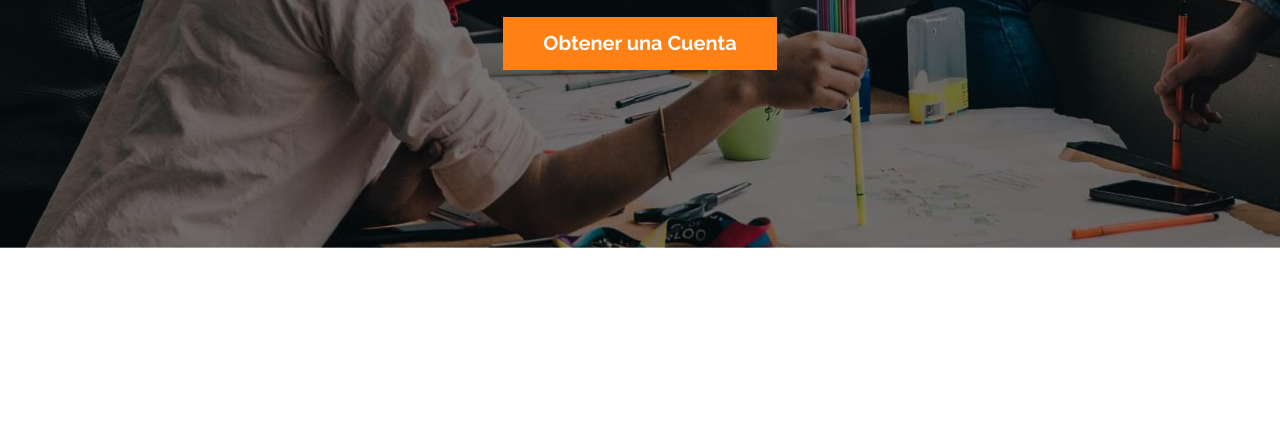
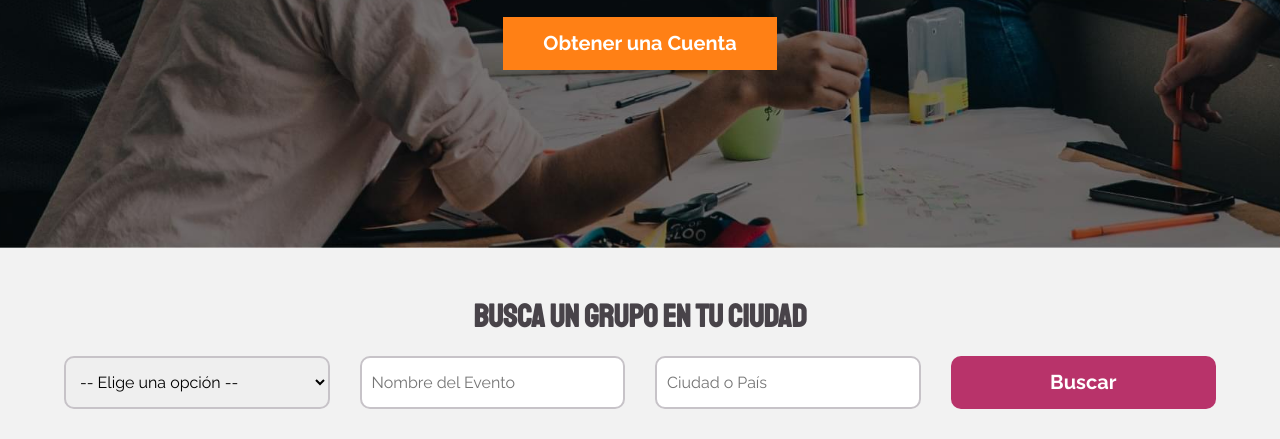
Before and after one commit to Ara-Polanco/meeti, a website: page index.html in a window 1280 px wide. Shown: the part 464-903 px from the top of the page. Before the commit the page ends 800 px from the top, so only its background shows below. Drawn offline with Linux system fonts and the light colour scheme.

Commit message:
Adding: form section

```diff
--- a/index.html
+++ b/index.html
@@ -30,5 +30,35 @@
         <a class="hero__enlace" href="#">Obtener una Cuenta</a>
     </section>
 
+    <section class="busqueda">
+        <h2 class="busqueda__heading">Busca un grupo en tu ciudad</h2>
+
+        <div class="contenedor">
+            <form action="#" class="formulario">
+                <select name="campo" id="campo" class="formulario__campo">
+                    <option selected disabled>-- Elige una opción --</option>
+                    <option >Programación</option>
+                    <option >Diseño</option>
+                    <option >Negocios</option>
+                    <option >Moda</option>
+                    <option >Ejercicio y Salud</option>
+                    <option >Fotografía</option>
+                    <option >Comida</option>
+                    <option >Diseño interior</option>
+                    <option >Café</option>
+                    <option >Cine</option>
+                    <option >Libros</option>
+                    <option >Emprendimiento</option>
+                </select>
+
+                <input type="text" class="formulario__campo" placeholder="Nombre del Evento">
+                <input type="text" class="formulario__campo" placeholder="Ciudad o País">
+                <input type="submit" class="formulario__submit" value="Buscar" >
+
+
+            </form>
+        </div>
+    </section>
+
 </body>
 </html>
--- /dev/null
+++ b/src/scss/ui/contenido/_busqueda.scss
@@ -0,0 +1,38 @@
+@use 'base/variables' as v;
+@use 'base/mixins' as m;
+
+.busqueda {
+    background-color: v.$grisClaro;
+    padding: v.$separacion 0;
+
+    &__heading {
+        color: v.$gris;
+    }
+}
+
+.formulario {
+    display: flex;
+    flex-direction: column;
+    gap: 2rem;
+
+    @include m.tablet {
+        @include m.grid(2, v.$separacion);
+    }
+
+    @include m.desktop {
+        @include m.grid(4, v.$separacion)
+    }
+
+    &__campo {
+        padding: 1rem;
+        border: 2px solid lighten($color: v.$gris, $amount: 50%);
+        border-radius: 1rem;
+    }
+
+    &__submit {
+        @include m.boton(v.$primario, v.$blanco);
+        border-radius: 1rem;
+        margin-top: 0;
+
+    }
+}
--- a/src/scss/ui/contenido/_index.scss
+++ b/src/scss/ui/contenido/_index.scss
@@ -1 +1,2 @@
 @forward 'hero';
+@forward 'busqueda';
```
Also changed, not shown: build/css/app.css, 1 other file.
